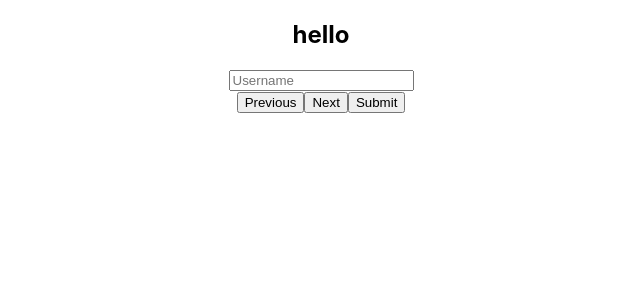
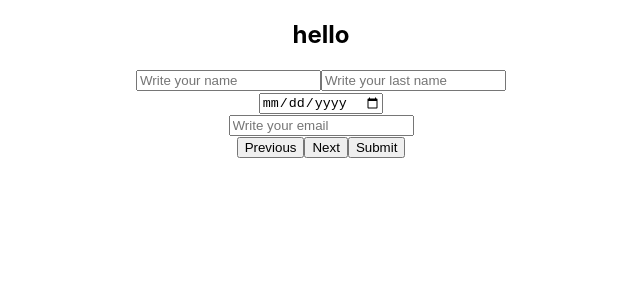
Before and after one commit to pauIbanez/w4ch4-pau-ibanez-forms, a React (Create React App) app: page / in a window 1280 px wide. Shown: the top 300 px of the page, without its empty margins (319-959 px from the left). Built offline with nearby package versions, Linux system fonts and the light colour scheme.

Commit message:
Added FormPersonalInfo elements and functionality

```diff
--- a/src/components/Form/FormComponent.js
+++ b/src/components/Form/FormComponent.js
@@ -1,5 +1,6 @@
 import { useContext } from "react";
 import FormDataContext from "../../contexts/FormDataContext/FormDataContext";
+import FormPersonalData from "../FormPersonalData/FormPersonalData";
 
 const FormComponent = () => {
   const { userData, onInputChange } = useContext(FormDataContext);
@@ -13,7 +14,8 @@ const FormComponent = () => {
     <form className="form">
       <h2 className="form__title"> hello </h2>
       <section className="form__inputs">
-        <input
+        <FormPersonalData formData={formData} onInputChange={onChange} />
+        {/* <input
           type="text"
           value={formData.username}
           onChange={(event) => {
@@ -22,7 +24,7 @@ const FormComponent = () => {
           placeholder="Username"
           name="username"
           className="form__input"
-        />
+        /> */}
       </section>
       <section className="form__controlls">
         <button className="form__button"> Previous </button>
--- a/src/components/FormPersonalData/FormPersonalData.js
+++ b/src/components/FormPersonalData/FormPersonalData.js
@@ -1,6 +1,6 @@
 const FormPersonalData = ({
   formData: { name, lastName, dateOfBirth, email },
-  onChange,
+  onInputChange,
 }) => {
   return (
     <>
@@ -8,7 +8,7 @@ const FormPersonalData = ({
         type="text"
         value={name}
         onChange={(event) => {
-          onChange(event.target.name, event.target.value);
+          onInputChange(event.target.name, event.target.value);
         }}
         placeholder="Write your name"
         name="name"
@@ -18,28 +18,30 @@ const FormPersonalData = ({
         type="text"
         value={lastName}
         onChange={(event) => {
-          onChange(event.target.name, event.target.value);
+          onInputChange(event.target.name, event.target.value);
         }}
         placeholder="Write your last name"
         name="lastName"
         className="form__input"
       />
+      <div className="form__age-container">
         <input
           type="date"
           value={dateOfBirth}
           onChange={(event) => {
-          onChange(event.target.name, event.target.value);
+            onInputChange(event.target.name, event.target.value);
           }}
           placeholder="Write your date of birth"
           name="dateOfBirth"
           className="form__input form__input--date"
         />
-      {dateOfBirth && <span className="form__age"></span>}
+        {dateOfBirth && <span className="form__age">aaaaaaaa</span>}
+      </div>
       <input
         type="email"
         value={email}
         onChange={(event) => {
-          onChange(event.target.name, event.target.value);
+          onInputChange(event.target.name, event.target.value);
         }}
         placeholder="Write your email"
         name="email"
```
Lines whose indentation alone changed are shown as unchanged.
